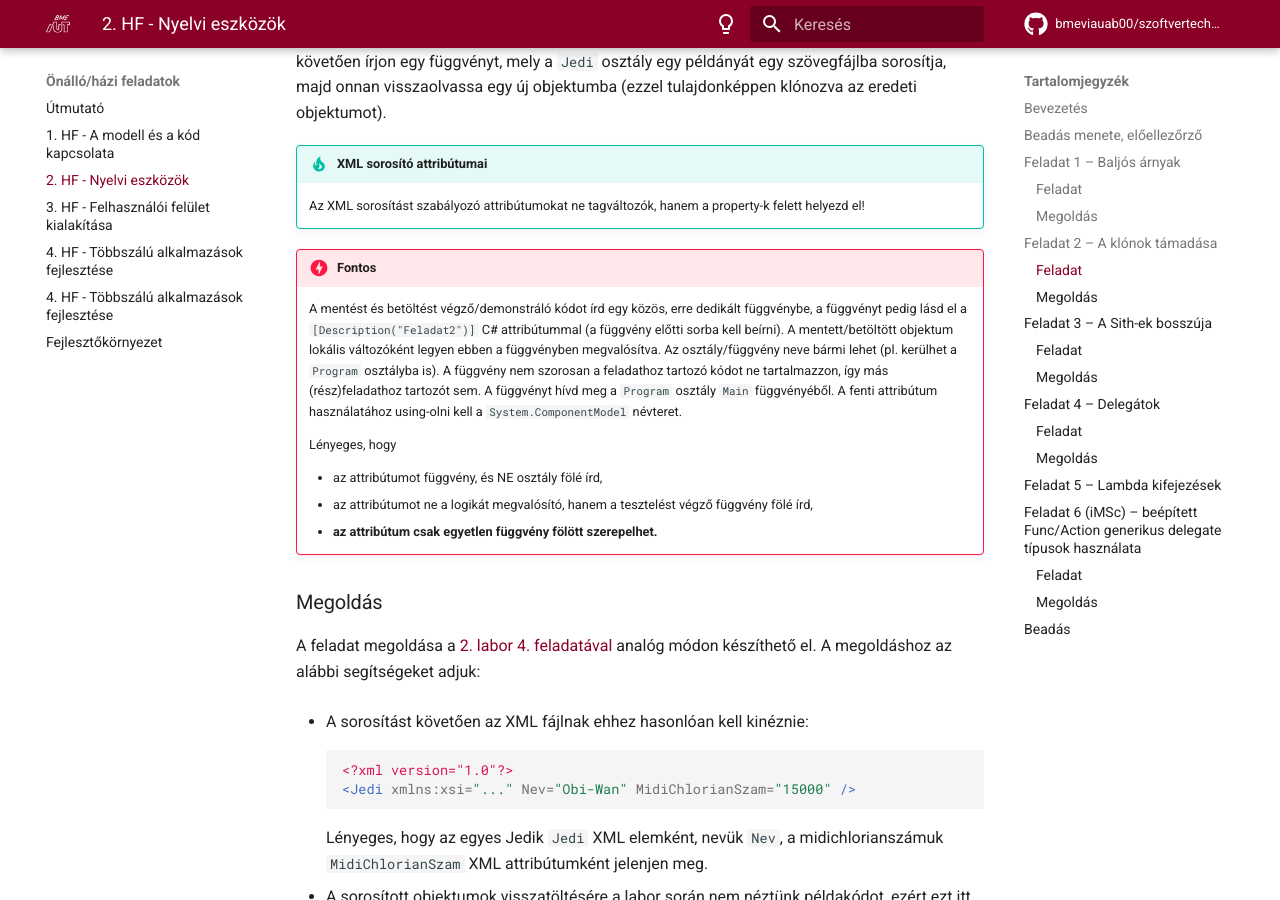
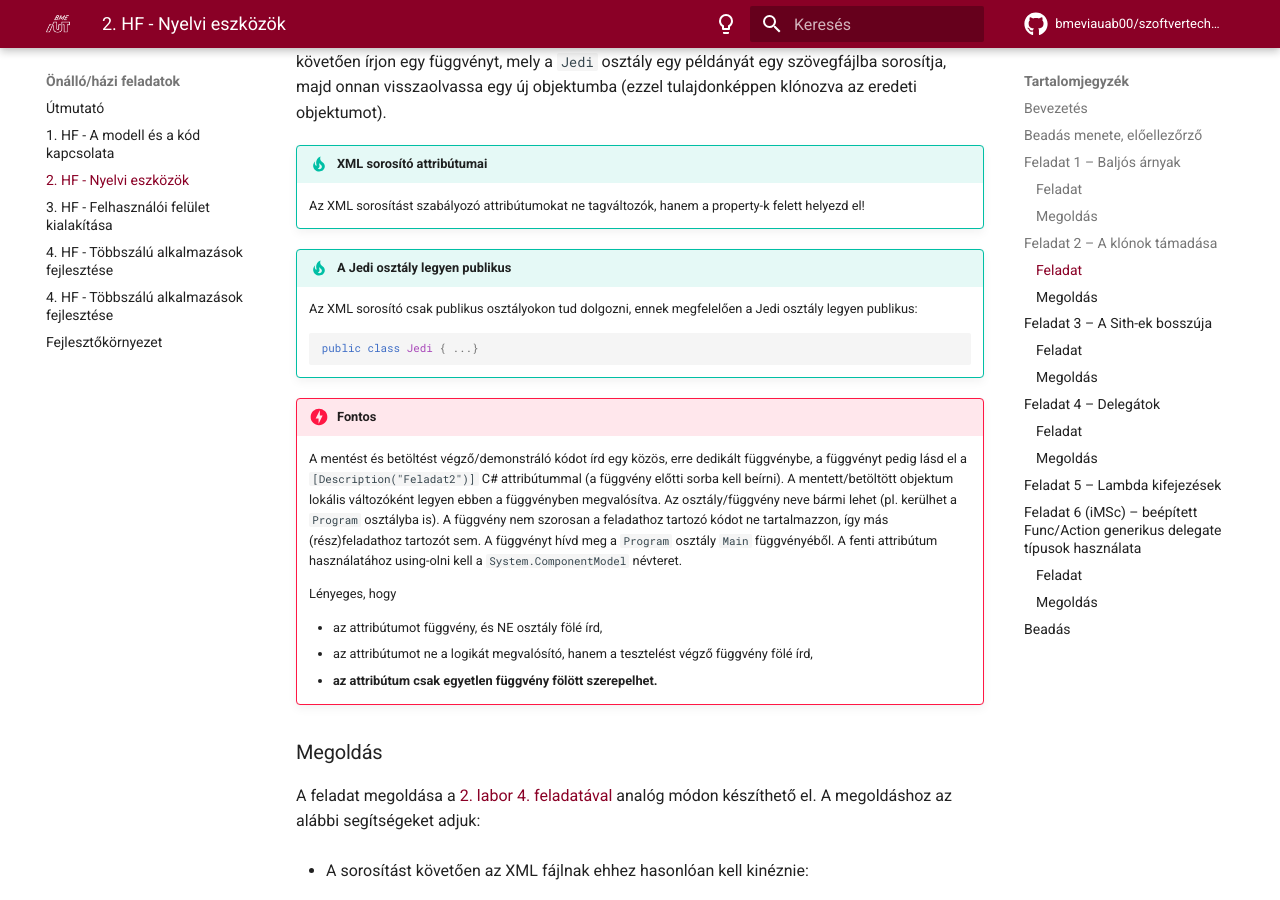
Before and after one commit to bmeviauab00/szoftvertechnikak, an MkDocs documentation site: the page built from docs/hazi/2-nyelvi-eszkozok/index.md, in a window 1280 px wide and 900 px high, scrolled down 1836 px. Built offline with MkDocs 1.6.1 and Material for MkDocs 9.7.7, drawn with Linux system fonts in a browser that asks for light colours; comment, search, counter and statistics services are not loaded.

Commit message:
Hazi 2, Jedi osztály publikus

````diff
--- a/docs/hazi/2-nyelvi-eszkozok/index.md
+++ b/docs/hazi/2-nyelvi-eszkozok/index.md
@@ -59,6 +59,12 @@ Ezt követően írjon egy függvényt, mely a `Jedi` osztály egy példányát e
 
 !!! tip "XML sorosító attribútumai"
     Az XML sorosítást szabályozó attribútumokat ne tagváltozók, hanem a property-k felett helyezd el!
+
+!!! tip "A Jedi osztály legyen publikus"
+    Az XML sorosító csak publikus osztályokon tud dolgozni, ennek megfelelően a Jedi osztály legyen publikus:
+    ```csharp
+    public class Jedi { ...}
+    ```
 
 !!! danger "Fontos"
     A mentést és betöltést végző/demonstráló kódot írd egy közös, erre dedikált függvénybe, a függvényt pedig lásd el a `[Description("Feladat2")]` C# attribútummal (a függvény előtti sorba kell beírni).
````
